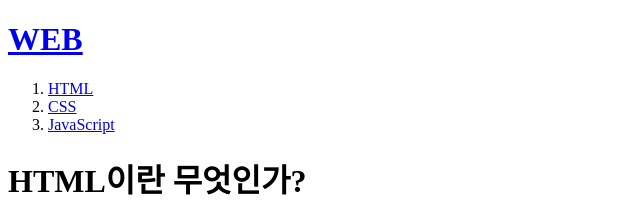
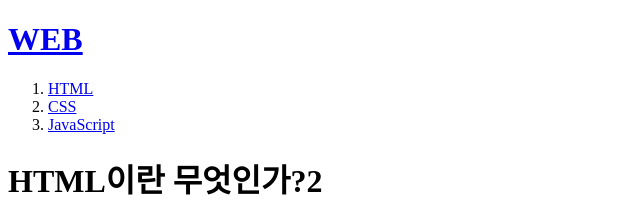
Before and after one commit to yoonminuk/ywebsite, a plain HTML site: page 3.html in a window 1280 px wide. Shown: the top 220 px of the page, 0-640 px from the left. Drawn offline with Linux system fonts and the light colour scheme.

Commit message:
Add files via upload

```diff
--- a/3.html
+++ b/3.html
@@ -12,7 +12,7 @@
 <li><a href="2.html"> CSS</a></li>
 <li><a href="3.html"> JavaScript</a></li>
   </ol>
-  <h1>HTML이란 무엇인가?</h1>
+  <h1>HTML이란 무엇인가?2</h1>
   <ul>
   <li>masdksd</li>
   <li>assasd</li>
```
